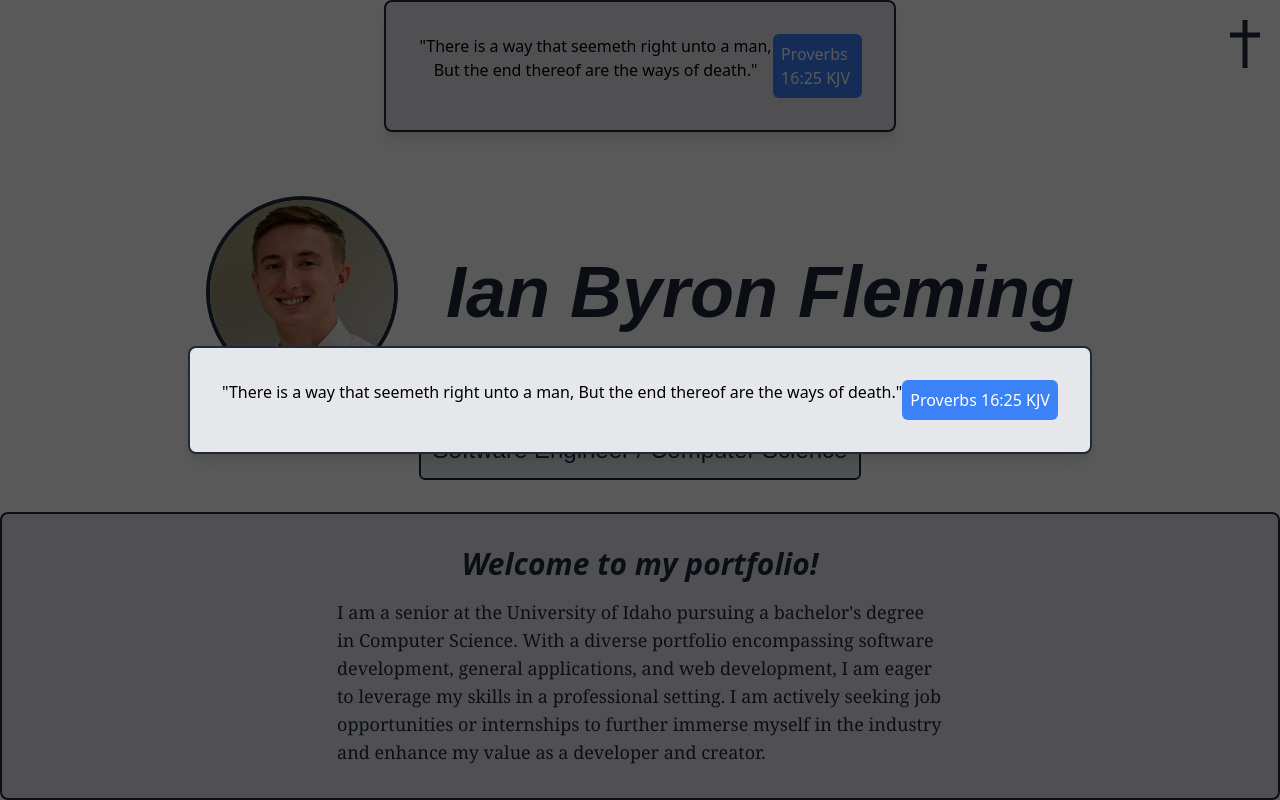
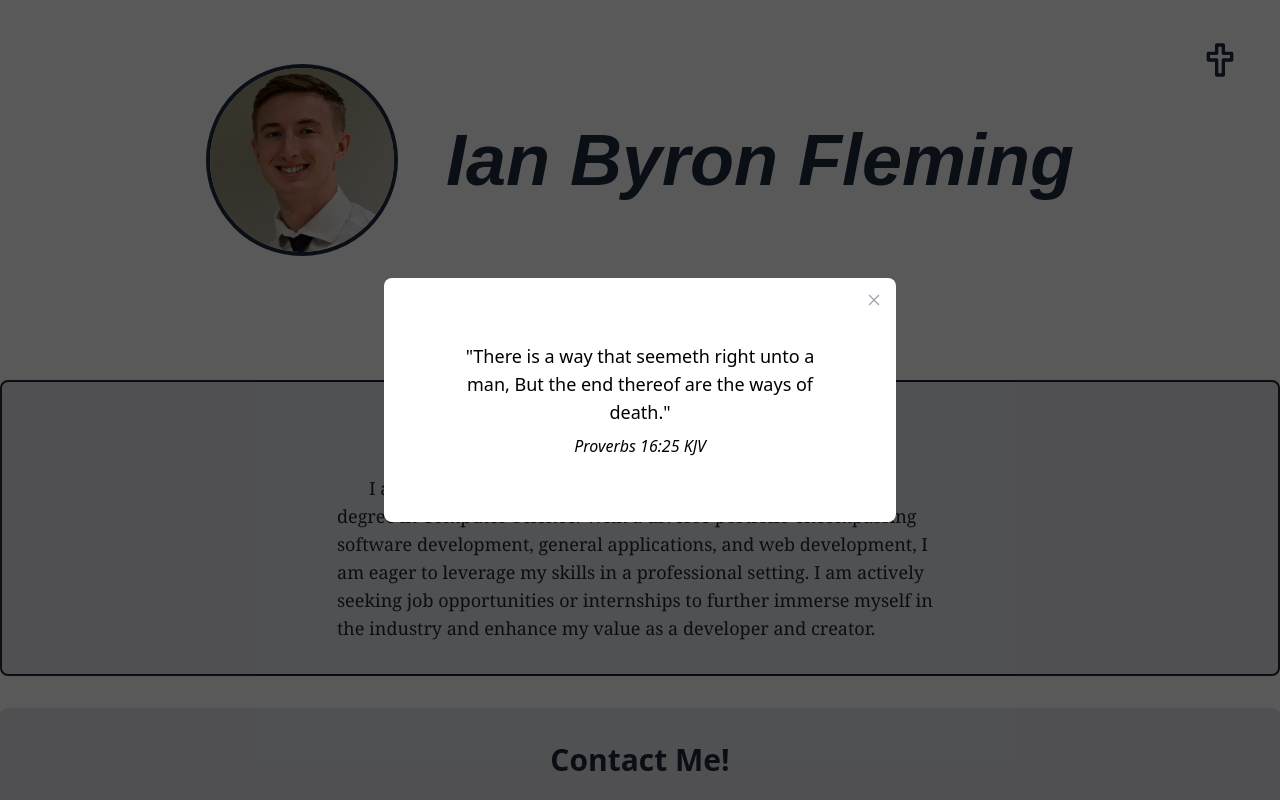
Before and after one commit to ibfleming/my-portfolio-website, a React (Vite) app: page / in a window 1280 px wide. Both pictures are taken after a click on the button 1245 px from the left and 45 px from the top of the page. Shown: the top 800 px of the page. Built offline with nearby package versions, Linux system fonts and the light colour scheme; a web font is replaced by a local one.

Commit message:
Added Bible Popup Widget -> Need to add data elements

```diff
--- a/package.json
+++ b/package.json
@@ -12,6 +12,7 @@
    "dependencies": {
       "react": "^18.2.0",
       "react-dom": "^18.2.0",
+      "react-icons": "^5.0.1",
       "react-router-dom": "^6.21.2"
    },
    "devDependencies": {
--- a/src/App.jsx
+++ b/src/App.jsx
@@ -2,17 +2,11 @@ import { BrowserRouter as Router, Route, Routes } from 'react-router-dom';
 import HomePage from './pages/HomePage';
 import Footer from './components/Footer';
 import BibleButton from './components/BibleButton';
-import BibleWidget from './components/BibleWidget';
 
 function App() {
    return (
       <Router>
          <BibleButton />
-
-         <div className='bg-gray-200 rounded-lg border-2 border-slate-800 shadow-lg p-8 max-w-lg w-full mx-auto'>
-            <BibleWidget />
-         </div>
-
          <Routes>
             <Route path='/' element={<HomePage />} />
          </Routes>
--- a/src/components/BibleButton.jsx
+++ b/src/components/BibleButton.jsx
@@ -1,4 +1,6 @@
 import { useState } from 'react';
+import { TbCross } from 'react-icons/tb';
+import { VscClose } from 'react-icons/vsc';
 import BibleWidget from './BibleWidget';
 
 function BibleButton() {
@@ -8,43 +10,23 @@ function BibleButton() {
       setIsOpen(!isOpen);
    };
 
-   const handleOverlayClick = () => {
-      setIsOpen(false);
-   };
-
-   const handleWidgetClick = (e) => {
-      e.stopPropagation();
-   };
-
    return (
-      <div className='absolute top-5 right-5'>
-         <button onClick={handleClick}>
-            <svg height='50' width='30'>
-               <line
-                  x1='15'
-                  y1='0'
-                  x2='15'
-                  y2='48'
-                  style={{ stroke: '#1E293B', strokeWidth: 5 }}
-               />
-               <line
-                  x1='0'
-                  y1='15'
-                  x2='30'
-                  y2='15'
-                  style={{ stroke: '#1E293B', strokeWidth: 5 }}
-               />
-            </svg>
+      <div className='inline-block absolute top-10 right-10'>
+         <button
+            onClick={handleClick}
+            className='transition duration-500 ease-in-out transform hover:-translate-y-1 hover:scale-110'
+         >
+            <TbCross size={40} className='text-slate-800' />
          </button>
          {isOpen && (
-            <div
-               onClick={handleOverlayClick}
-               className='fixed top-0 left-0 w-full h-full bg-black bg-opacity-65 flex items-center justify-center'
-            >
-               <div
-                  onClick={handleWidgetClick}
-                  className='bg-gray-200 rounded-lg border-2 border-slate-800 shadow-lg p-8'
-               >
+            <div className='fixed inset-0 bg-black bg-opacity-65 flex items-center justify-center'>
+               <div className='relative bg-white rounded-lg shadow-xlg max-w-lg p-16'>
+                  <button
+                     className='absolute top-0 right-0'
+                     onClick={() => setIsOpen(false)}
+                  >
+                     <VscClose size={20} className=' text-gray-400 m-3' />
+                  </button>
                   <BibleWidget />
                </div>
             </div>
--- a/src/components/BibleWidget.jsx
+++ b/src/components/BibleWidget.jsx
@@ -1,13 +1,13 @@
 function BibleWidget() {
    return (
-      <div className='flex'>
-         <div className='text-center'>
+      <div className='text-center'>
+         <h1 className='text-lg'>
             &quot;There is a way that seemeth right unto a man, But the end
             thereof are the ways of death.&quot;
-         </div>
-         <div className='bg-blue-500 text-white p-2 rounded-md'>
+         </h1>
+         <h2 className='italic text-md inline-block mt-2'>
             Proverbs 16:25 KJV
-         </div>
+         </h2>
       </div>
    );
 }
--- a/src/components/Intro.jsx
+++ b/src/components/Intro.jsx
@@ -21,10 +21,10 @@ function Intro() {
          </div>
          <div className='bg-gray-200 rounded-lg text-center p-8 border-2 border-slate-800'>
             <div className='flex flex-col items-center justify-center'>
-               <h1 className='text-3xl text-center font-bold italic pb-4 text-slate-800'>
+               <h1 className='text-3xl text-center font-bold italic pb-6 text-slate-800'>
                   Welcome to my portfolio!
                </h1>
-               <div className='text-md w-1/2 self-center text-left text-slate-800 text-lg font-serif'>
+               <div className='text-md w-1/2 self-center text-left text-slate-800 text-lg font-serif indent-8'>
                   I am a senior at the University of Idaho pursuing a bachelor's
                   degree in Computer Science. With a diverse portfolio
                   encompassing software development, general applications, and
```
Also changed, not shown: 1 other file (tests, documents, lock files or other folders).
